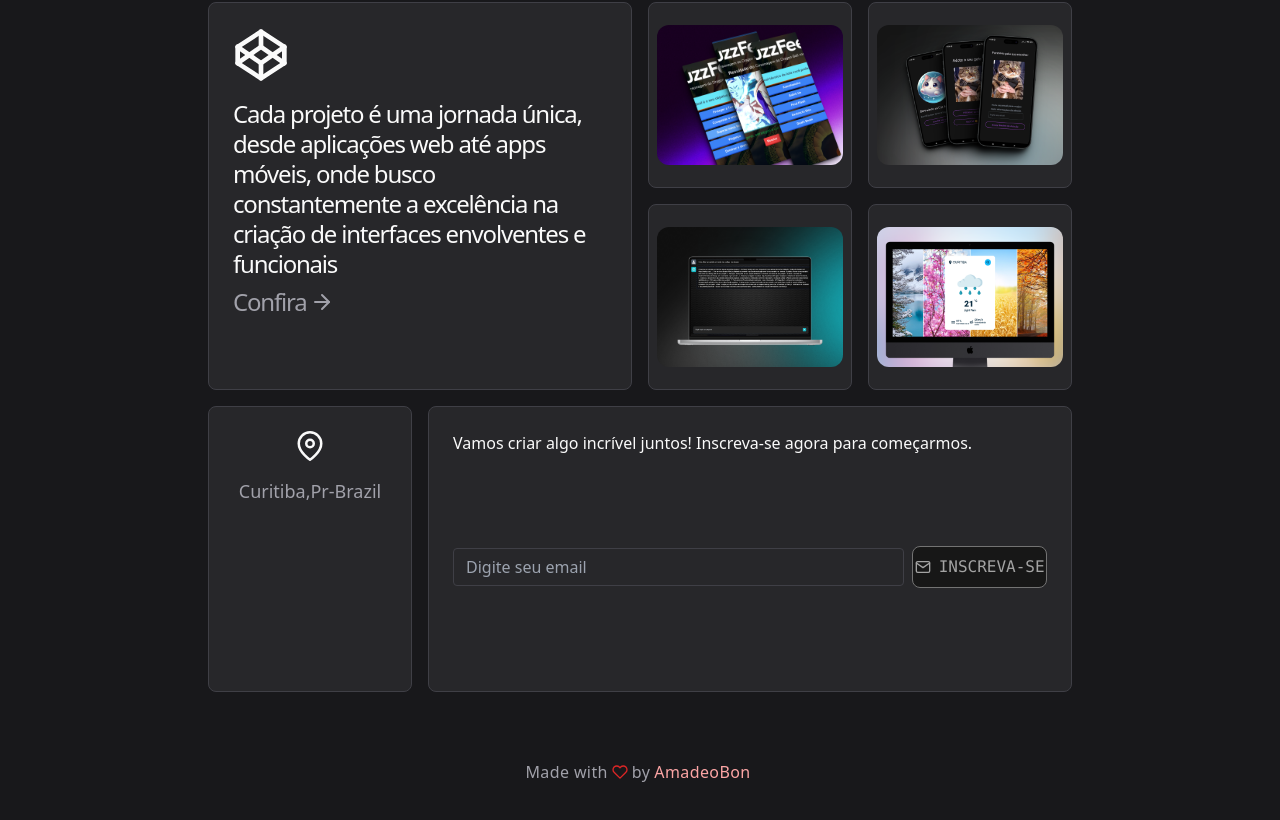
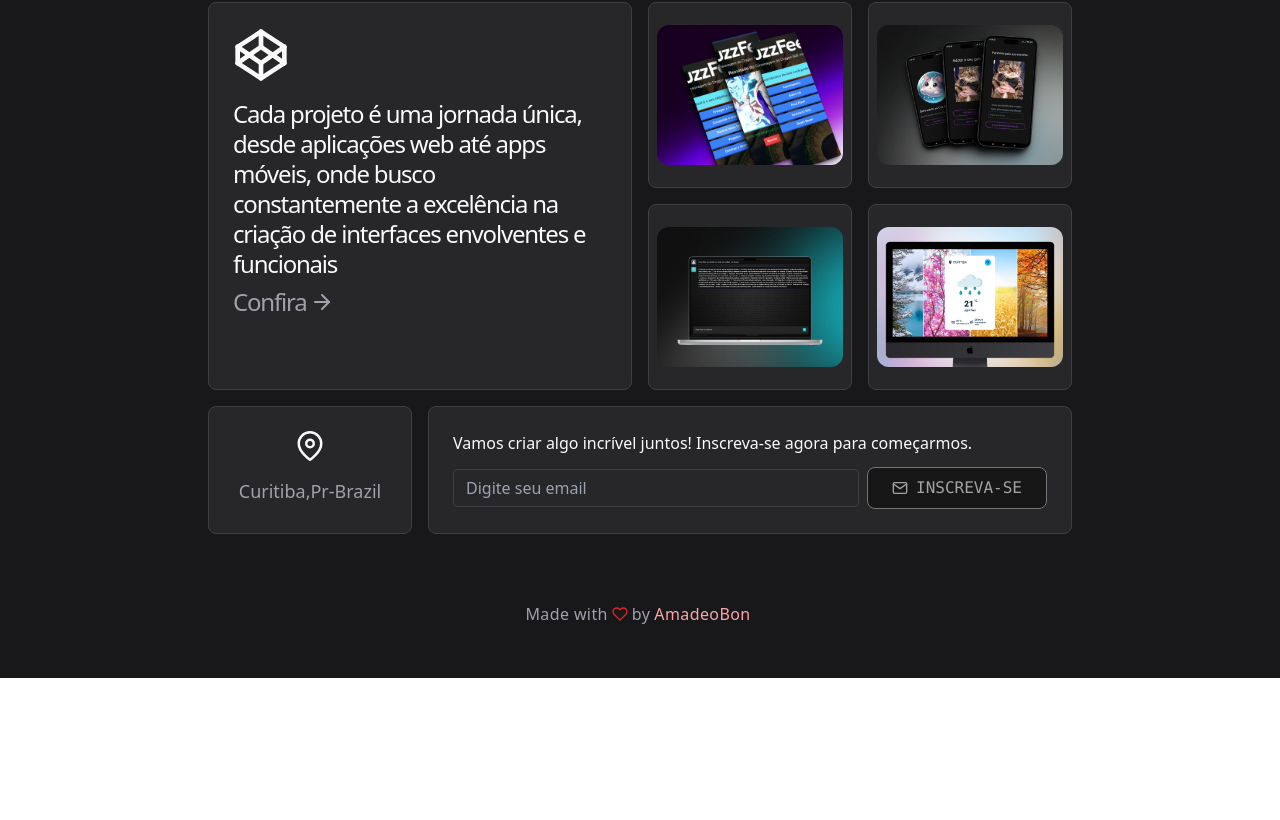
Before and after one commit to Amadeo-Frontend/ReactJs-Portfolio__Bento, a React (Vite) app: page / in a window 1280 px wide. Shown: the part 698-1518 px from the top of the page. After the commit the page ends 1376 px from the top, so only its background shows below. Built offline with nearby package versions, Linux system fonts and the light colour scheme.

Commit message:
fix button layout

```diff
--- a/src/components/EncryptButton.tsx
+++ b/src/components/EncryptButton.tsx
@@ -4,7 +4,7 @@ import { motion } from "framer-motion";
 
 const Example = () => {
   return (
-    <div className="grid min-h-[200px] place-content-center">
+    <div>
       <EncryptButton />
     </div>
   );
```
